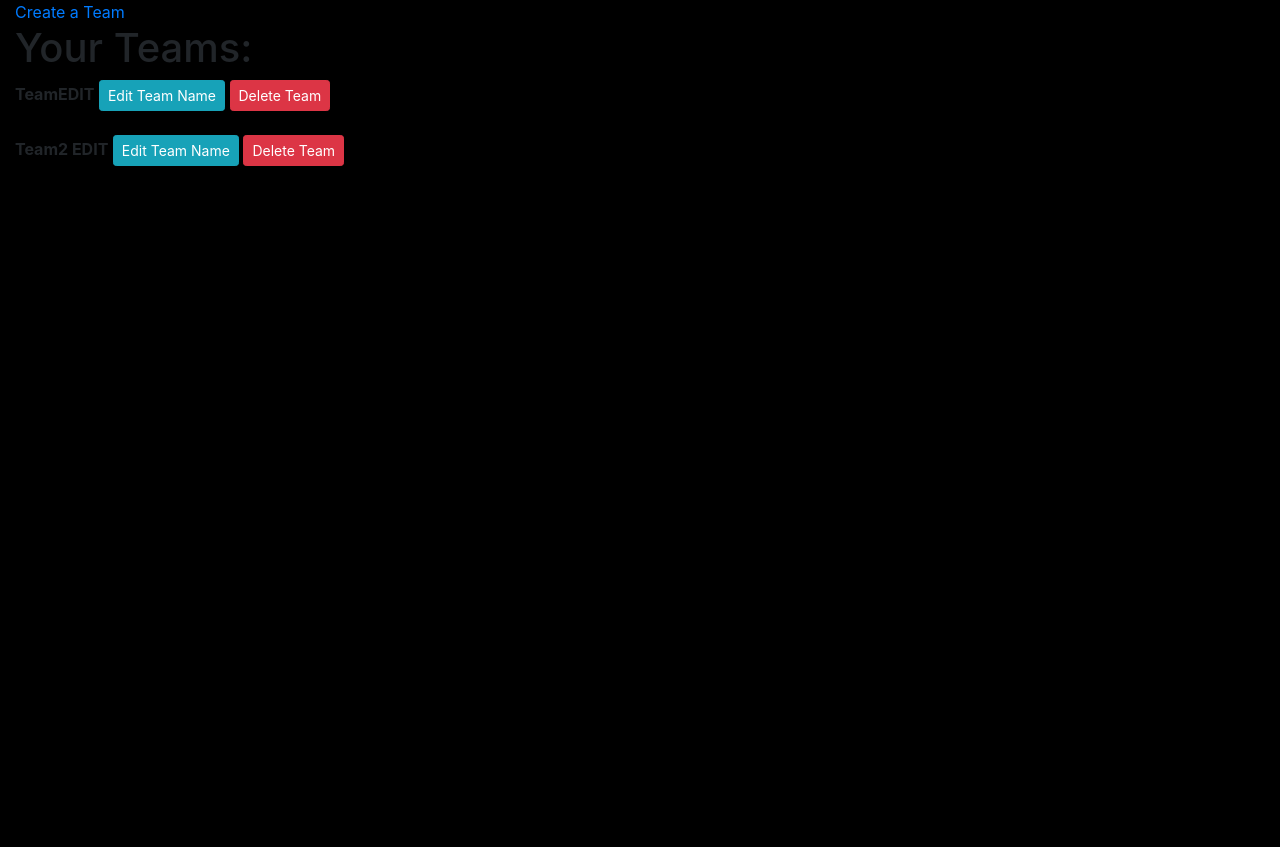
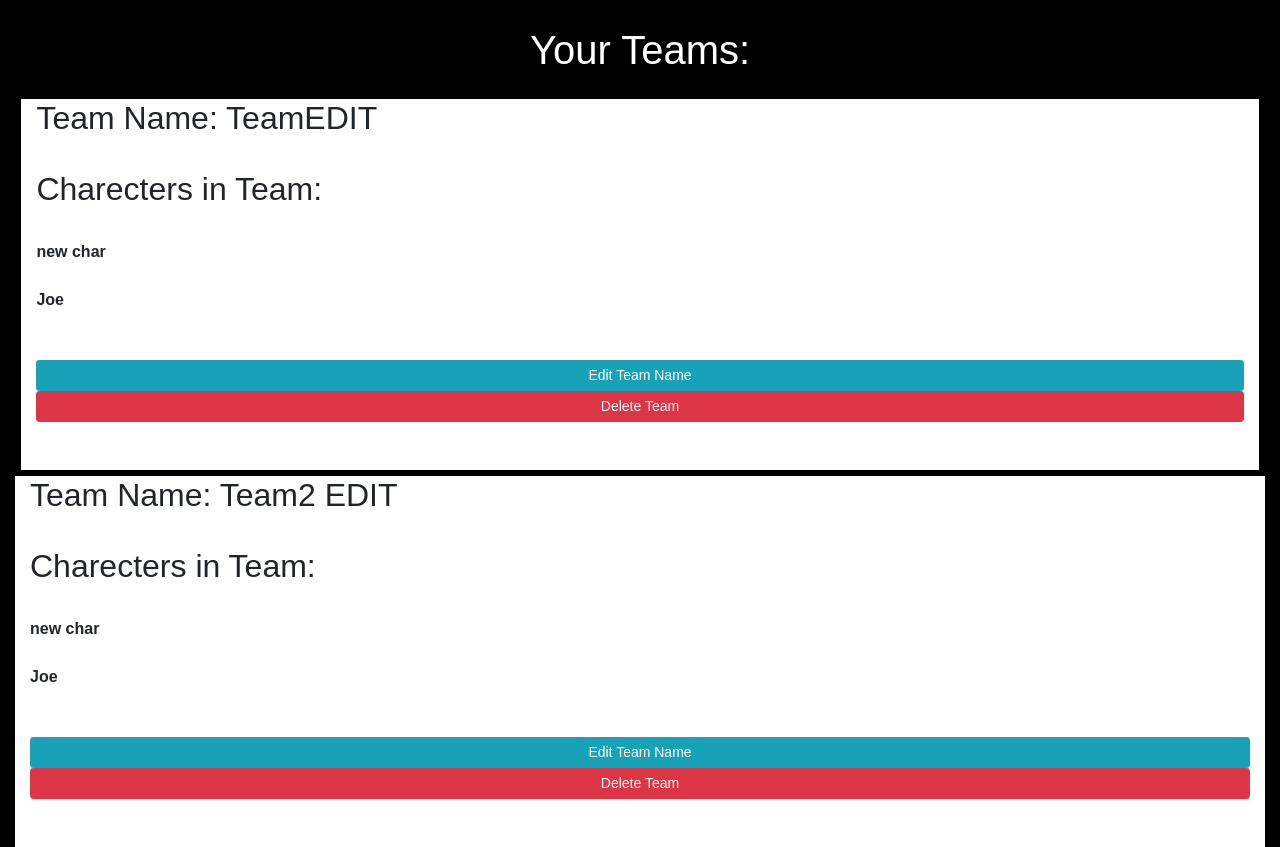
Before and after one commit to ester-agishtein/D-DDjango, a Django app: page /charecters/display_teams/ in a window 1280 px wide. Shown: the part 56-903 px from the top of the page. Before the commit the page ends 222 px from the top, so only its background shows below. Run offline with Django 3.2, Linux system fonts and the light colour scheme; data comes from the database, SQL or seed files in the repository; both versions use the stored data as it was after the commit; some libraries are stand-ins or nearby versions.

Commit message:
Added some UI, WIP: UI for teams, options for models

```diff
--- a/esaPythonPortfolio/charecters/models.py
+++ b/esaPythonPortfolio/charecters/models.py
@@ -8,6 +8,8 @@ class Charecter(models.Model):
     player_name = models.CharField(max_length=50)
     img_url = models.CharField(max_length=200)
     team = models.ForeignKey("Team",  on_delete=models.CASCADE, blank=False)
+    class_type = models.CharField(max_length=50, blank=True)
+    race = models.CharField(max_length=50, blank=True)
 
     def __str__(self):
         return self.charecter_name
--- a/esaPythonPortfolio/charecters/templates/teams.html
+++ b/esaPythonPortfolio/charecters/templates/teams.html
@@ -1,13 +1,22 @@
 {% extends 'base.html' %} {% block content %}
-<div>
-  <a href="{% url 'charecters:create_team' %}">Create a Team</a>
-  <h1>Your Teams:</h1>
+<div style="font-family: fantasy;">
+  <h1 style="margin:2vw; color:white; text-align: center;">Your Teams:</h1>
+
+  <div class="row" style="margin:.5vw">
     {% for team in teams %}
-  <b>{{ team.team_name }}</b>
+    <div
+      class="col"
+      style="position: inherit; display: flex; flex-direction: column; background-color: white "
+    >
+      <h2>Team Name: {{ team.team_name }}</h2>
+      <br />
+      <h2>Charecters in Team:</h2>
+      <br />
       {% for char in charecters %}
-  <b>{{ char.charecter_name }}</b>
+      <b>{{ char}}</b>
       <br />
       {% endfor %}
+      <br />
       <a
         class="btn btn-sm btn-info"
         href="{% url 'charecters:update_team' team.id%}"
@@ -20,6 +29,8 @@
       >
       <br />
       <br />
+    </div>
+  </div>
   {% endfor %}
 </div>
 {% endblock %}
--- a/esaPythonPortfolio/charecters/urls.py
+++ b/esaPythonPortfolio/charecters/urls.py
@@ -9,7 +9,8 @@ urlpatterns = [
          views.update_charecter, name='update_charecter'),
     path('delete_charecter/<str:pk>/',
          views.delete_charecter, name='delete_charecter'),
-    path('success/', views.success, name='success'),
+    path('charecter_success/', views.charecter_success, name='charecter_success'),
+    path('team_success/', views.team_success, name='team_success'),
     path('display_teams/', views.display_teams, name='display_teams'),
     path('create_team/', views.create_team, name='create_team'),
     path('update_team/<str:pk>/',
--- a/esaPythonPortfolio/charecters/views.py
+++ b/esaPythonPortfolio/charecters/views.py
@@ -19,7 +19,7 @@ def create_charecter(request):
         form = CharecterForm(request.POST)
         if form.is_valid():
             form.save()
-            return redirect('charecters:success')
+            return redirect('charecters:charecter_success')
     context = {'form': form}
 
     return render(request, 'create_charecter.html', context=context)
@@ -33,7 +33,7 @@ def update_charecter(request, pk):
         form = CharecterForm(request.POST, instance=charecter)
         if form.is_valid():
             form.save()
-            return redirect('charecters:success')
+            return redirect('charecters:charecter_success')
     context = {'form': form}
     return render(request, 'create_charecter.html', context=context)
 
@@ -47,9 +47,12 @@ def delete_charecter(request, pk):
     return render(request, 'delete_charecter.html', context=context)
 
 
-def success(request):
-    print("sucsess request = ", request)
-    return render(request, 'success.html')
+def charecter_success(request):
+    return render(request, 'charecter_success.html')
+
+
+def team_success(request):
+    return render(request, 'team_success.html')
 
 
 def create_team(request):
@@ -58,29 +61,35 @@ def create_team(request):
         form = TeamForm(request.POST)
         if form.is_valid():
             form.save()
-            return redirect('charecters:success')
+            return redirect('charecters:team_success')
     context = {'form': form}
     return render(request, 'create_team.html', context=context)
 
 
 def update_team(request, pk):
     team = Team.objects.get(id=pk)
-    charecters = Charecter.objects.filter(team=team.id)
-    print("charecter = ", charecters)
+
     form = TeamForm(instance=team)
 
     if request.method == 'POST':
         form = TeamForm(request.POST, instance=team)
         if form.is_valid():
             form.save()
-            return redirect('charecters:success')
-    context = {'form': form, 'charecters': charecters}
+            return redirect('charecters:team_success')
+    context = {'form': form}
     return render(request, 'create_team.html', context=context)
 
 
 def display_teams(request):
+
     teams = Team.objects.all()
-    context = {'teams': teams}
+    charecter_list = []
+    for team in teams:
+        team_id = team.id
+        charecters = Charecter.objects.filter(team=team.id)
+        for charecter in charecters:
+            charecter_list.append(charecter.charecter_name)
+    context = {'teams': teams, 'charecters': charecter_list}
     return render(request, 'teams.html', context=context)
 
 
```
Also changed, not shown: esaPythonPortfolio/charecters/templates/charecters.html (+30 -11 lines), esaPythonPortfolio/charecters/templates/team_success.html (added, +7 -0 lines), esaPythonPortfolio/charecters/migrations/0002_auto_20200814_2011.py (added), esaPythonPortfolio/charecters/templates/charecter_success.html (renamed from esaPythonPortfolio/charecters/templates/success.html), esaPythonPortfolio/db.sqlite3. Lines whose indentation alone changed are shown as unchanged.
